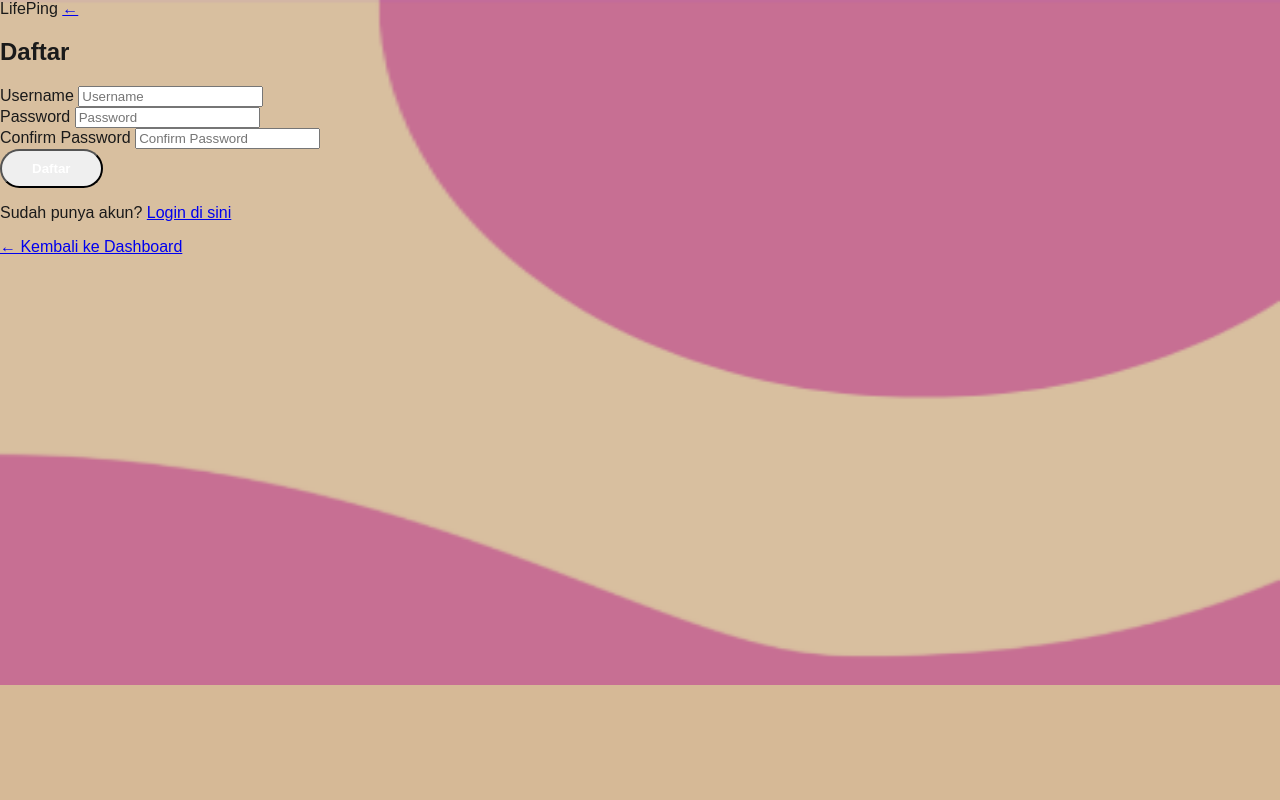
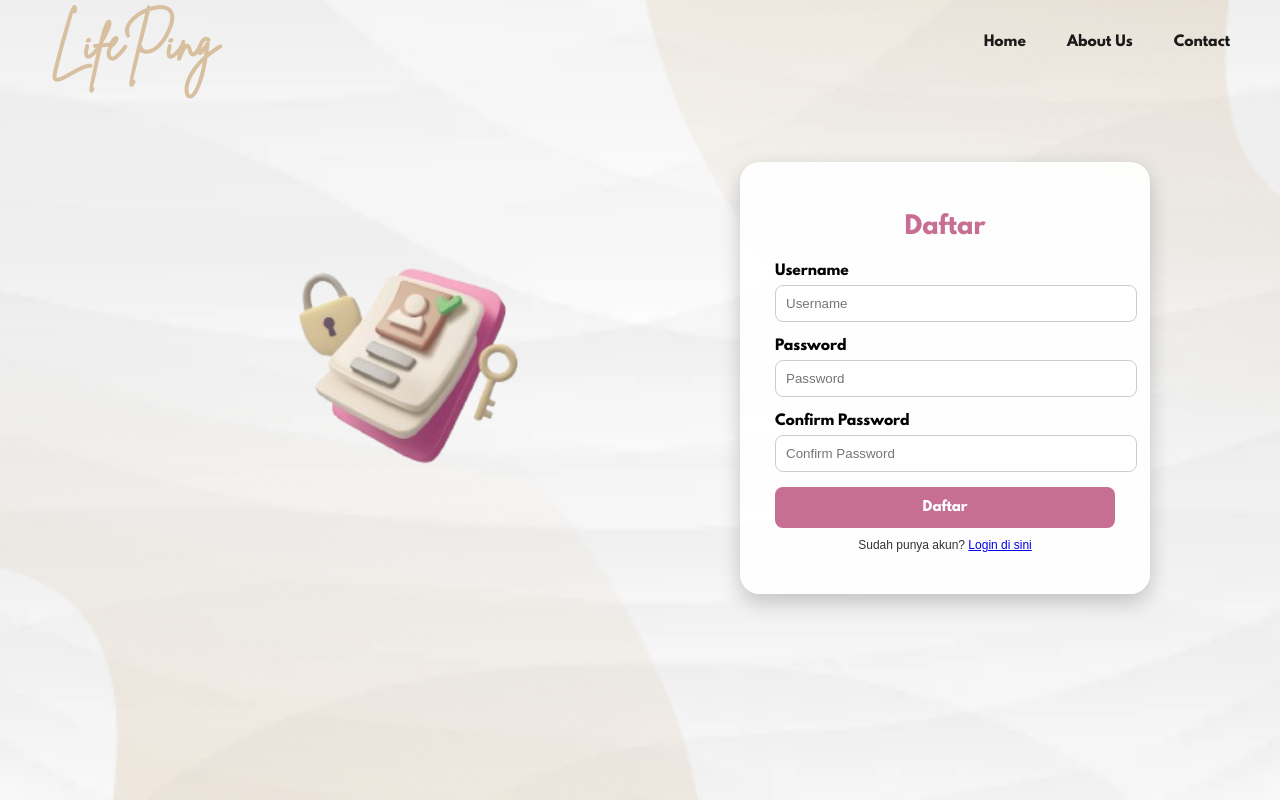
Before and after one commit to keziaardela/lifeping, a PHP site: page /register.php in a window 1280 px wide. Run offline with PHP 8.4, Linux system fonts and the light colour scheme.

Commit message:
signup-style.css fix bgt

```diff
--- /dev/null
+++ b/css/signup-style.css
@@ -0,0 +1,146 @@
+/* Import Brittany Signature */
+@font-face {
+    font-family: 'Brittany';
+    src: url('../fonts/BrittanySignature.ttf') format('truetype');
+    font-weight: normal;
+    font-style: normal;
+}
+
+/* Import League Spartan Bold */
+@font-face {
+    font-family: 'League Spartan';
+    src: url('../fonts/LeagueSpartan-Bold.otf') format('opentype');
+    font-weight: bold;
+    font-style: normal;
+}
+
+/* Background */
+body {
+    margin: 0;
+    padding: 0;
+    font-family: 'Poppins', sans-serif;
+    background-image: url("../img/bg-login.png");
+    background-size: cover;
+    background-position: center;
+    background-repeat: no-repeat;
+    height: 100vh;
+}
+
+/* Navbar */
+.navbar {
+    display: flex;
+    justify-content: space-between;
+    align-items: flex-start;
+    padding: 10px 50px;
+    font-size: 40px;
+    font-weight: 700;
+    color: #d8bf9f;
+}
+
+/* Logo font Brittany */
+.logo {
+    font-family: 'Brittany', cursive;
+    font-size: 50px;
+    color: #d8bf9f;
+    align-self: flex-end;   /* supaya turun sendiri */
+    margin-bottom: 5px;     /* jarak dari bawah navbar */
+}
+
+/* Navbar links */
+nav a {
+    margin-left: 30px;
+    text-decoration: none;
+    color: #1a1a1a;
+    font-weight: 500;
+    font-size: 14px;
+    font-family: 'League Spartan', sans-serif;
+}
+
+/* Content */
+.content {
+    display: flex;
+    align-items: center;
+    justify-content: flex-start;
+    padding: 25px 50px;
+    height: 65vh;
+    gap: 20px;
+}
+
+/* Gambar kiri */
+.left-image {
+    flex-shrink: 0;
+    margin-left: -80px;
+}
+
+.left-image img {
+    width: 900px;
+}
+
+/* Login/Register box */
+.signup-box {
+    background: rgba(255, 255, 255, 0.95);
+    padding: 30px 35px;
+    border-radius: 20px;
+    box-shadow: 0 8px 20px rgba(0, 0, 0, 0.2);
+    width: 340px;
+    text-align: center;
+    margin-left: -150px;
+}
+
+/* Title */
+.signup-box h2 {
+    margin-bottom: 20px;
+    font-family: 'League Spartan', sans-serif;
+    color: #c76f93;
+}
+
+/* Form */
+.input-group {
+    margin-bottom: 15px;
+    text-align: left;
+}
+
+.input-group label {
+    display: block;
+    font-size: 14px;
+    margin-bottom: 5px;
+    font-family: 'League Spartan', sans-serif;
+}
+
+.input-group input {
+    width: 100%;
+    padding: 10px;
+    border-radius: 8px;
+    border: 1px solid #ccc;
+}
+
+/* Small Text (Sudah punya akun?) */
+.signup-box p {
+    font-size: 12px;
+    margin-top: 10px;
+    color: #333;
+}
+
+/* Button */
+.btn {
+    width: 100%;
+    padding: 12px;
+    background-color: #c76f93;
+    border: none;
+    border-radius: 8px;
+    color: white;
+    font-weight: 600;
+    cursor: pointer;
+    font-family: 'League Spartan', sans-serif;
+}
+
+.btn:hover {
+    opacity: 0.9;
+}
+
+/* Error Message */
+.error {
+    color: red;
+    margin-bottom: 15px;
+    text-align: center;
+}
--- a/register.php
+++ b/register.php
@@ -8,26 +8,22 @@ if (isset($_SESSION['user_id'])) {
     exit();
 }
 
-$error = ''; // Ensure error is initialized to avoid undefined errors
+$error = '';
 
 if ($_SERVER['REQUEST_METHOD'] == 'POST') {
     $username = $_POST['username'];
     $password = $_POST['password'];
     $password_confirm = $_POST['password_confirm'];
 
-    // Check if the passwords match
     if ($password == $password_confirm) {
-        // Initialize the User class and attempt registration
         $user = new User($db);
         if ($user->register($username, $password)) {
-            header("Location: login.php"); // Redirect on successful registration
+            header("Location: login.php");
             exit();
         } else {
-            // Display error if username is already registered
             $error = "Username sudah terdaftar!";
         }
     } else {
-        // Error message if passwords don't match
         $error = "Password tidak cocok!";
     }
 }
@@ -39,23 +35,28 @@ if ($_SERVER['REQUEST_METHOD'] == 'POST') {
     <meta charset="UTF-8">
     <meta name="viewport" content="width=device-width, initial-scale=1.0">
     <title>Daftar — LifePing</title>
-    <link rel="stylesheet" href="css/style.css">
+    <link rel="stylesheet" href="css/signup-style.css">
 </head>
 <body>
+    <!-- Navbar -->
     <header class="navbar">
-        <div class="logo">
-            LifePing
-            <!-- Tanda panah di samping logo untuk kembali ke Dashboard -->
-            <a href="dashboard.php" class="back-arrow">
-                <span>&larr;</span>
-            </a>
-        </div>
+        <div class="logo">LifePing</div>
+        <nav>
+            <a href="#">Home</a>
+            <a href="#">About Us</a>
+            <a href="#">Contact</a>
+        </nav>
     </header>
 
-    <main class="login-container">
-        <div class="login-box">
+    <!-- Main content -->
+    <main class="content">
+        <div class="left-image">
+            <img src="img/calendar.png" alt="Calendar"> <!-- ganti sesuai file -->
+        </div>
+
+        <!-- Signup box -->
+        <div class="signup-box">
             <h2>Daftar</h2>
-            <!-- Display error if exists -->
             <?php if (!empty($error)) { echo "<p class='error'>$error</p>"; } ?>
             <form method="POST" action="register.php">
                 <div class="input-group">
@@ -76,11 +77,6 @@ if ($_SERVER['REQUEST_METHOD'] == 'POST') {
                 <button type="submit" class="btn">Daftar</button>
                 <p>Sudah punya akun? <a href="login.php">Login di sini</a></p>
             </form>
-
-            <!-- Tambahkan link untuk kembali ke Dashboard -->
-            <a href="dashboard.php" class="back-arrow">
-                <span>&larr; Kembali ke Dashboard</span>
-            </a>
         </div>
     </main>
 </body>
--- a/user.php
+++ b/user.php
@@ -14,26 +14,45 @@ class User {
         $this->conn = $db;
     }
 
-    // Fungsi untuk login
+    // Fungsi login
     public function login($username, $password) {
-        // Query untuk mencari user berdasarkan username
         $query = "SELECT id, username, password FROM " . $this->table_name . " WHERE username = :username LIMIT 1";
 
         $stmt = $this->conn->prepare($query);
         $stmt->bindParam(':username', $username);
         $stmt->execute();
 
-        // Cek apakah ada data pengguna
         $row = $stmt->fetch(PDO::FETCH_ASSOC);
         if ($row && password_verify($password, $row['password'])) {
-            // Jika password cocok, set session
             $_SESSION['user_id'] = $row['id'];
             $_SESSION['username'] = $row['username'];
             return true;
         }
 
-        // Jika username atau password salah
         return false;
+    }
+
+    // Fungsi register
+    public function register($username, $password) {
+        // Cek apakah username sudah ada
+        $queryCheck = "SELECT id FROM " . $this->table_name . " WHERE username = :username LIMIT 1";
+        $stmtCheck = $this->conn->prepare($queryCheck);
+        $stmtCheck->bindParam(':username', $username);
+        $stmtCheck->execute();
+
+        if ($stmtCheck->fetch(PDO::FETCH_ASSOC)) {
+            return false; // Username sudah ada
+        }
+
+        // Simpan user baru
+        $queryInsert = "INSERT INTO " . $this->table_name . " (username, password) VALUES (:username, :password)";
+        $stmtInsert = $this->conn->prepare($queryInsert);
+
+        $hashedPassword = password_hash($password, PASSWORD_DEFAULT);
+        $stmtInsert->bindParam(':username', $username);
+        $stmtInsert->bindParam(':password', $hashedPassword);
+
+        return $stmtInsert->execute();
     }
 }
 ?>
```
